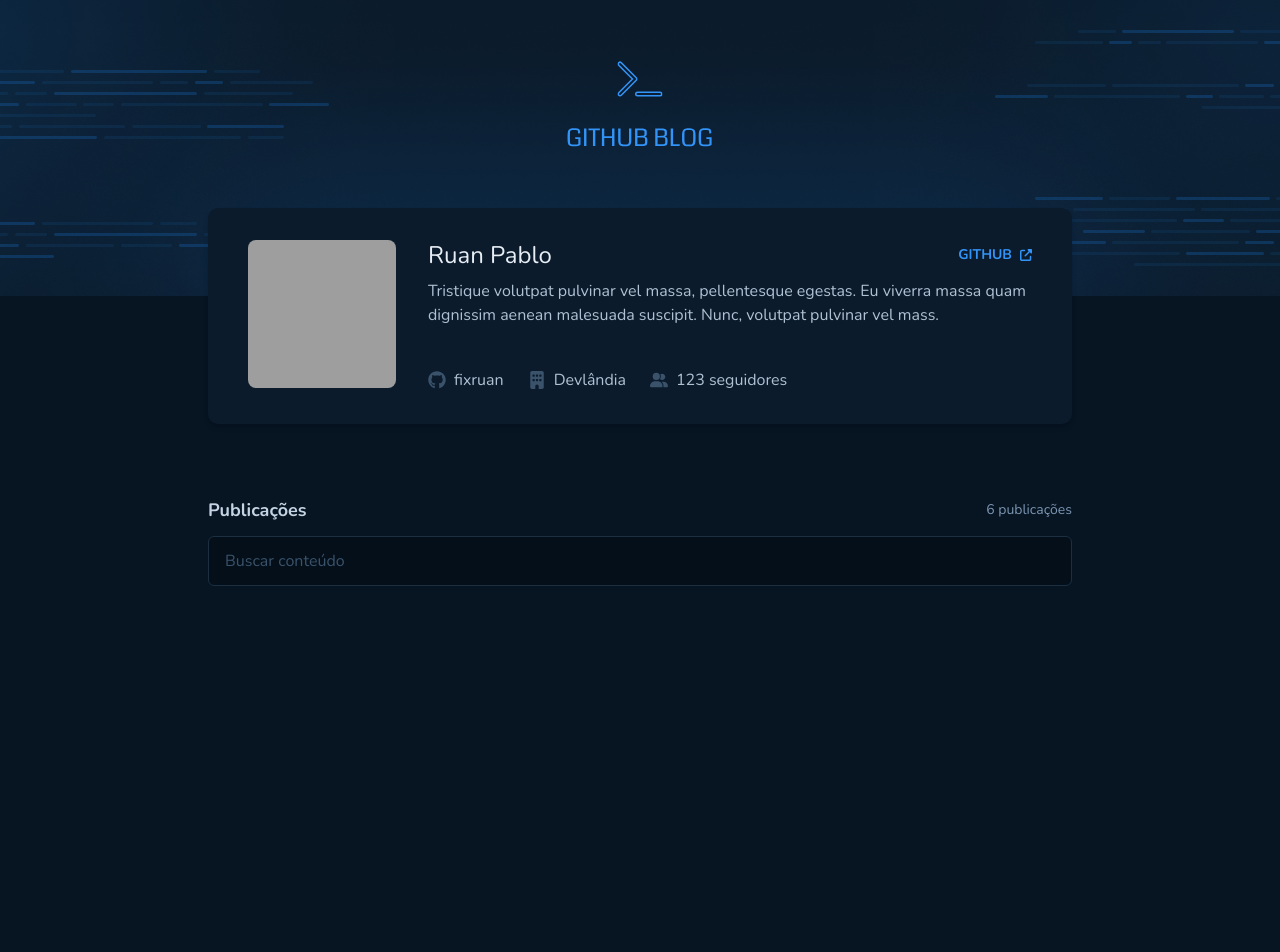
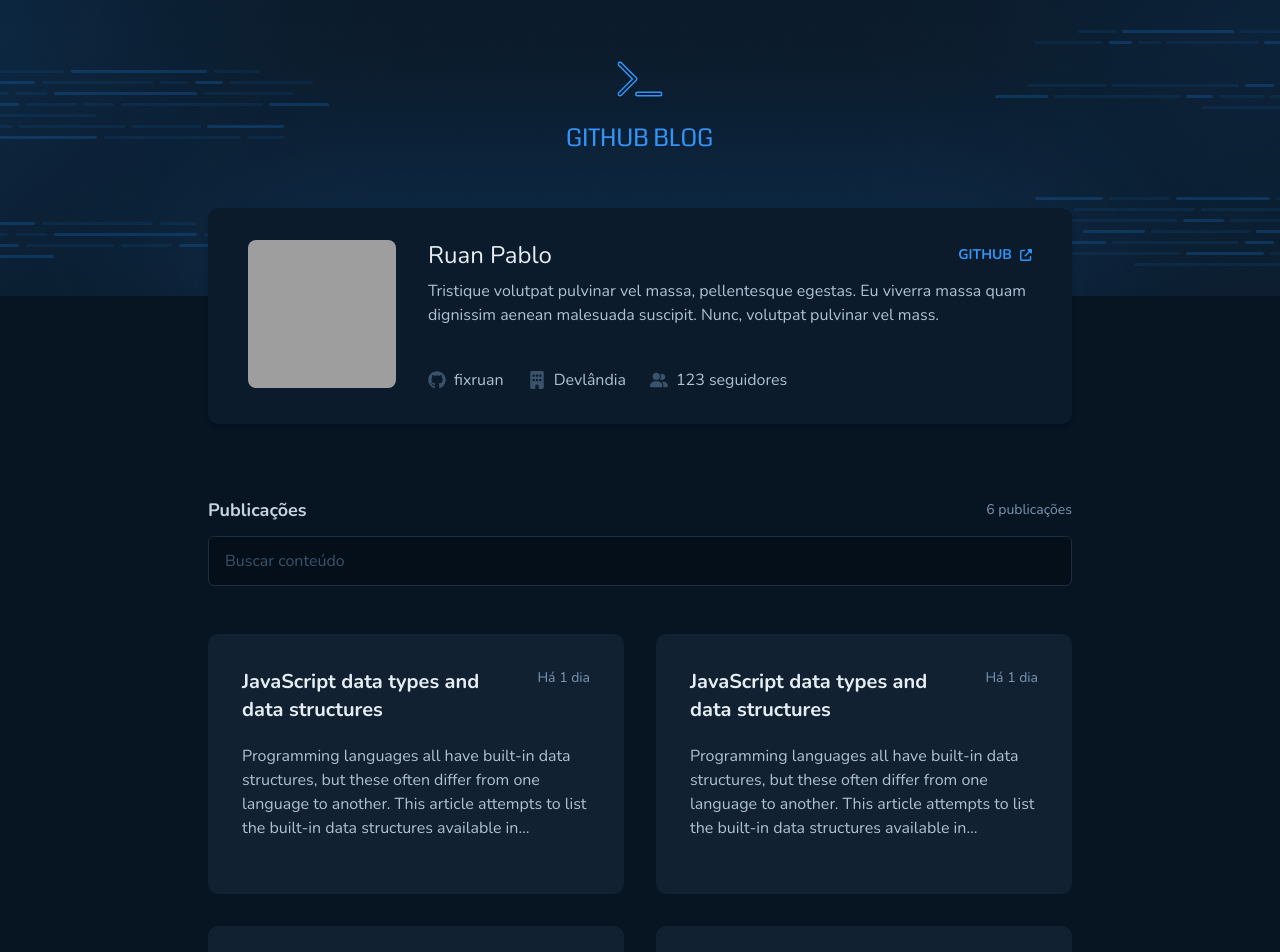
Before and after one commit to FixRuan/Github-Blog, a React (Vite) app: page / in a window 1280 px wide. Shown: the top 952 px of the page. Before the commit the page ends 858 px from the top, so only its background shows below. Built offline with nearby package versions, Linux system fonts and the light colour scheme; grey boxes are pictures that could not be loaded.

Commit message:
Post component

```diff
--- a/src/Components/ExternalLink/index.css
+++ b/src/Components/ExternalLink/index.css
@@ -4,7 +4,7 @@
 
 .ExternalLink {
 	@apply bg-none text-blue text-sm uppercase
-	flex items-center gap-[0.5rem] font-bold transition-all
+	flex items-center gap-[0.5rem] font-bold transition ease-out duration-700
 	border-b border-transparent h-5 leading-5 hover:border-blue;
 }
 
--- /dev/null
+++ b/src/Components/Post/index.css
@@ -0,0 +1,22 @@
+@tailwind base;
+@tailwind components;
+@tailwind utilities;
+
+.PostContainer {
+	@apply w-full h-[16.25rem] rounded-[10px] bg-base-post border-2 border-solid
+	border-base-post p-8 transition ease-in-out duration-500 hover:border-base-label;
+}
+
+.Title {
+	display: -webkit-box;
+	-webkit-box-orient: vertical;
+	-webkit-line-clamp: 2;
+	@apply flex-1 text-xl font-bold text-base-title;
+}
+
+.Content {
+	display: -webkit-box;
+	-webkit-box-orient: vertical;
+	-webkit-line-clamp: 4;
+	@apply overflow-hidden text-ellipsis;
+}
--- /dev/null
+++ b/src/Components/Post/index.tsx
@@ -0,0 +1,22 @@
+import React from "react";
+
+import "./index.css";
+
+export function Post() {
+	return (
+		<div className="PostContainer">
+			<div className="flex gap-4 mb-5">
+				<strong className="Title">JavaScript data types and data structures</strong>
+				<span className="w-max text-sm text-base-span">Há 1 dia</span>
+			</div>
+
+
+			<p className="Content">
+				Programming languages all have built-in data structures,
+				but these often differ from one language to another.
+				This article attempts to list the built-in data structures available in
+				Programming languages all have built-in data structures
+			</p>
+		</div>
+	);
+}
--- a/src/Global/styles/global.css
+++ b/src/Global/styles/global.css
@@ -4,18 +4,6 @@
 
 * {
 	@apply m-0 p-0 box-border;
-}
-
-html::-webkit-scrollbar {
-	@apply w-['0.45rem'];
-}
-
-html::-webkit-scrollbar-track {
-	@apply bg-base-border;
-}
-
-html::-webkit-scrollbar-thumb {
-	@apply bg-blue rounded-full;
 }
 
 body {
--- a/src/pages/Home/index.tsx
+++ b/src/pages/Home/index.tsx
@@ -1,4 +1,5 @@
 import React from "react";
+import { Post } from "../../Components/Post";
 import { Profile } from "./Profile";
 import { SearchInput } from "./SearchInput";
 
@@ -8,8 +9,11 @@
 			<Profile />
 			<SearchInput />
 
-			<section className="w-full grid gap-8 mb-56 grid-cols-2">
-
+			<section className="w-full grid gap-8 mb-56 md:grid-cols-1 sm:grid-cols-1 lg:grid-cols-2">
+				<Post />
+				<Post />
+				<Post />
+				<Post />
 			</section>
 		</>
 	);
--- a/tailwind.config.cjs
+++ b/tailwind.config.cjs
@@ -6,6 +6,12 @@
 	],
 	theme: {
 		extend: {
+			screens: {
+				sm: "480px",
+				md: "768px",
+				lg: "916px",
+				xl: "1440px",
+			},
 			colors: {
 				"blue": "#3294F8",
 				"base-title": "#E7EDF4",
```
